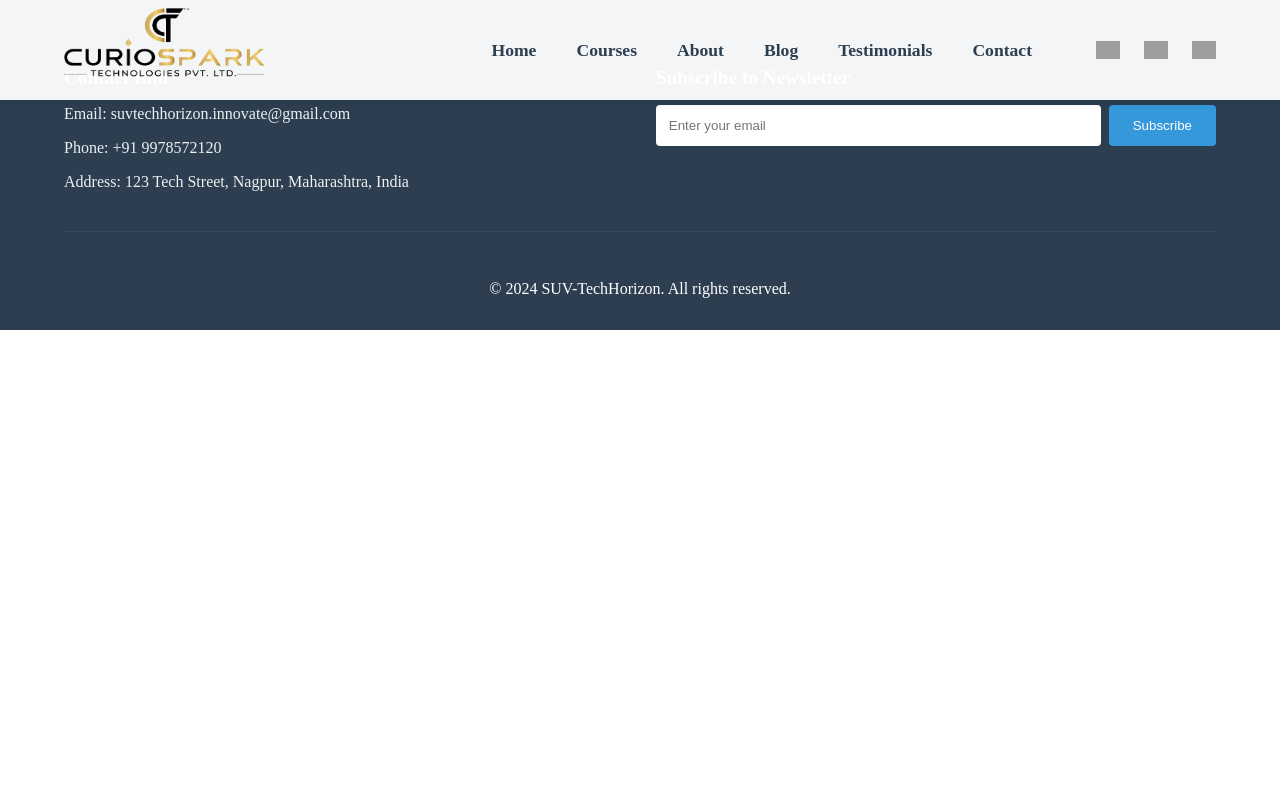
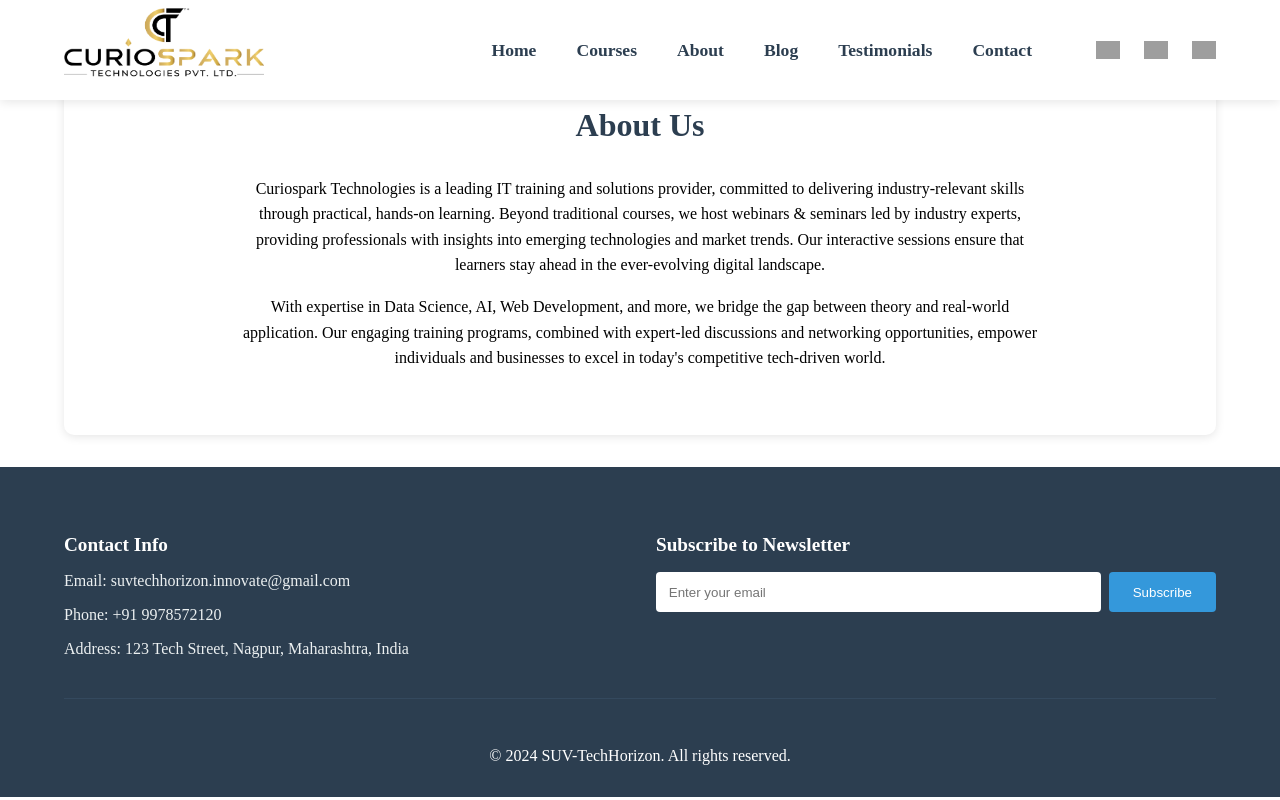
Before and after one commit to SUV-TechHorizon/p1_CurioSpark, a React (Create React App) app in the folder frontend/: page /courses/content in a window 1280 px wide. Built offline with nearby package versions, Linux system fonts and the light colour scheme; grey boxes are pictures that could not be loaded.

Commit message:
++added course page

```diff
--- a/frontend/src/App.js
+++ b/frontend/src/App.js
@@ -4,6 +4,7 @@ import LandingPage from "./Components/LandingPage";
 import Body from "./Components/Body/Body";
 import Navbar from "./Components/Header/Navbar";
 import Footer from "./Components/Footer/Footer";
+import Courses from "./Components/pages/Courses";
 
 function App() {
   const [activeSection, setActiveSection] = useState("home");
@@ -20,6 +21,7 @@ function App() {
         <Route path="/blog" element={<Body activeSection='blog' />}></Route>
         <Route path="/testimonials" element={<Body activeSection='testimonials' />}></Route>
         <Route path="/contact" element={<Body activeSection='contact' />}></Route>
+        <Route path="/courses/content" element={<Courses />}></Route>
       </Routes>
       <Footer />
     </>
--- /dev/null
+++ b/frontend/src/Components/pages/Courses.js
@@ -0,0 +1,28 @@
+import React from 'react'
+
+function Courses() {
+    return (
+        <div className="section-wrapper">
+            <section className="about-section single-section">
+                <h2>About Us</h2>
+                <div className="about-content">
+                    <p>
+                        Curiospark Technologies is a leading IT training and solutions provider,
+                        committed to delivering industry-relevant skills through practical, hands-on learning.
+                        Beyond traditional courses, we host webinars & seminars led by industry experts,
+                        providing professionals with insights into emerging technologies and market trends.
+                        Our interactive sessions ensure that learners stay ahead in the ever-evolving digital landscape.
+                    </p>
+                    <p>
+                        With expertise in Data Science, AI, Web Development, and more, we bridge the gap
+                        between theory and real-world application. Our engaging training programs, combined with
+                        expert-led discussions and networking opportunities, empower individuals and businesses
+                        to excel in today's competitive tech-driven world.
+                    </p>
+                </div>
+            </section>
+        </div>
+    )
+}
+
+export default Courses
```
Also changed, not shown: frontend/src/Components/pages/courses.css (added, +10 -0 lines).
